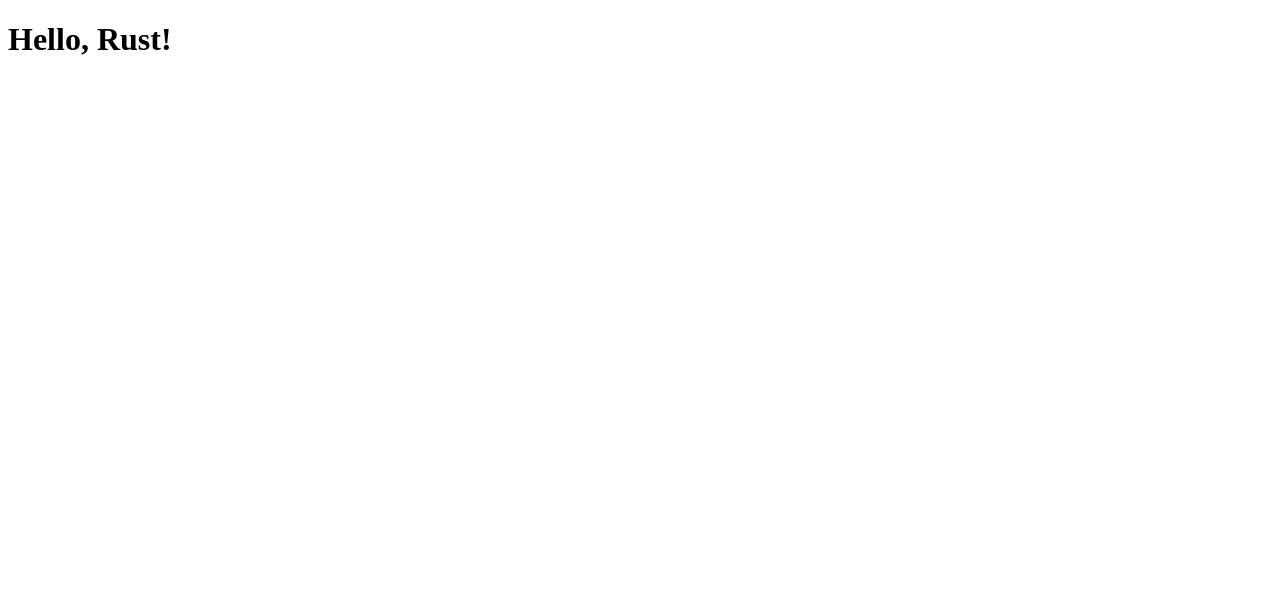
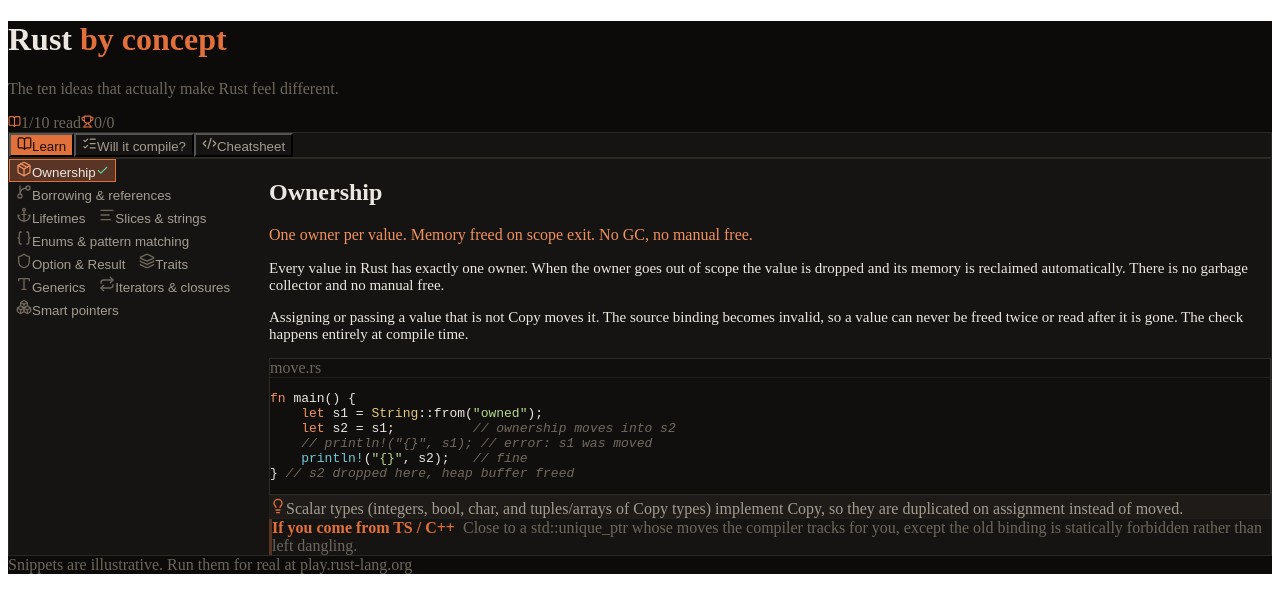
Before and after one commit to Mearman/learn-rust, a React (Vite) app: page / in a window 1280 px wide. Shown: the top 612 px of the page. Built offline with nearby package versions, Linux system fonts and the light colour scheme.

Commit message:
refactor: wire app shell with tabbed navigation
Replace placeholder App with the full Rust by Concept UI:
Learn, Challenge, and Cheatsheet tabs backed by the extracted
modules. Named exports throughout, strict type narrowing for
noUncheckedIndexedAccess compliance.

```diff
--- a/index.html
+++ b/index.html
@@ -3,7 +3,7 @@
     <head>
         <meta charset="utf-8" />
         <meta name="viewport" content="width=device-width, initial-scale=1" />
-        <title>Learn Rust</title>
+        <title>Rust by Concept</title>
     </head>
     <body>
         <div id="root"></div>
--- a/src/App.tsx
+++ b/src/App.tsx
@@ -1,3 +1,162 @@
+import { useState, useCallback } from "react";
+import { BookOpen, Code2, ListChecks, Trophy } from "lucide-react";
+import { C } from "./theme/colours.ts";
+import { LAYOUT_CSS } from "./theme/layout.ts";
+import { LESSONS } from "./learn/lessons.ts";
+import { LearnView } from "./learn/LearnView.tsx";
+import { ChallengeView, challengeReducer } from "./challenge/ChallengeView.tsx";
+import type {
+    ChallengeState,
+    ChallengeAction,
+} from "./challenge/ChallengeView.tsx";
+import { CheatsheetView } from "./cheatsheet/CheatsheetView.tsx";
+
+type Mode = "learn" | "challenge" | "cheatsheet";
+
+const TABS: readonly {
+    readonly id: Mode;
+    readonly label: string;
+    readonly icon: typeof BookOpen;
+}[] = [
+    { id: "learn", label: "Learn", icon: BookOpen },
+    { id: "challenge", label: "Will it compile?", icon: ListChecks },
+    { id: "cheatsheet", label: "Cheatsheet", icon: Code2 },
+];
+
+const FIRST_LESSON_ID = LESSONS[0]?.id ?? "ownership";
+
 export function App() {
-    return <h1>Hello, Rust!</h1>;
+    const [mode, setMode] = useState<Mode>("learn");
+    const [active, setActive] = useState(FIRST_LESSON_ID);
+    const [viewed, setViewed] = useState(() => new Set([FIRST_LESSON_ID]));
+    const [challenge, setChallenge] = useState<ChallengeState>({
+        index: 0,
+        answered: false,
+        guess: null,
+        correct: 0,
+        total: 0,
+    });
+
+    const dispatch = useCallback((action: ChallengeAction) => {
+        setChallenge((s) => challengeReducer(s, action));
+    }, []);
+
+    const selectLesson = useCallback((id: string) => {
+        setActive(id);
+        setViewed((prev) => {
+            const next = new Set(prev);
+            next.add(id);
+            return next;
+        });
+    }, []);
+
+    return (
+        <div
+            className="font-sans w-full min-h-screen"
+            style={{ background: C.bg, color: C.text }}
+        >
+            <style>{LAYOUT_CSS}</style>
+            <div className="max-w-4xl mx-auto px-4 sm:px-6 py-6 flex flex-col gap-6">
+                <header className="flex flex-col gap-4">
+                    <div className="flex items-end justify-between gap-4 flex-wrap">
+                        <div className="flex flex-col gap-1">
+                            <h1
+                                className="text-2xl sm:text-3xl font-bold m-0 tracking-tight"
+                                style={{ color: C.text }}
+                            >
+                                Rust{" "}
+                                <span style={{ color: C.accent }}>
+                                    by concept
+                                </span>
+                            </h1>
+                            <p
+                                className="text-sm m-0"
+                                style={{ color: C.faint }}
+                            >
+                                The ten ideas that actually make Rust feel
+                                different.
+                            </p>
+                        </div>
+                        <div
+                            className="flex items-center gap-4 text-xs font-mono"
+                            style={{ color: C.faint }}
+                        >
+                            <span className="flex items-center gap-1.5">
+                                <BookOpen
+                                    size={13}
+                                    style={{ color: C.accent }}
+                                />
+                                {viewed.size}/{LESSONS.length} read
+                            </span>
+                            <span className="flex items-center gap-1.5">
+                                <Trophy size={13} style={{ color: C.accent }} />
+                                {challenge.correct}/{challenge.total}
+                            </span>
+                        </div>
+                    </div>
+
+                    <nav
+                        className="flex gap-1 p-1 rounded-xl self-start"
+                        style={{
+                            background: C.panel,
+                            border: `1px solid ${C.border}`,
+                        }}
+                    >
+                        {TABS.map((t) => {
+                            const Icon = t.icon;
+                            const on = t.id === mode;
+                            return (
+                                <button
+                                    key={t.id}
+                                    onClick={() => {
+                                        setMode(t.id);
+                                    }}
+                                    className="flex items-center gap-2 rounded-lg px-3.5 py-2 text-sm font-medium transition-colors"
+                                    style={{
+                                        background: on
+                                            ? C.accent
+                                            : "transparent",
+                                        color: on ? "#1a0f08" : C.dim,
+                                    }}
+                                >
+                                    <Icon size={15} />
+                                    <span className="whitespace-nowrap">
+                                        {t.label}
+                                    </span>
+                                </button>
+                            );
+                        })}
+                    </nav>
+                </header>
+
+                <main
+                    className="rounded-2xl p-4 sm:p-6"
+                    style={{
+                        background: C.panel,
+                        border: `1px solid ${C.border}`,
+                    }}
+                >
+                    {mode === "learn" ? (
+                        <LearnView
+                            active={active}
+                            setActive={selectLesson}
+                            viewed={viewed}
+                        />
+                    ) : null}
+                    {mode === "challenge" ? (
+                        <ChallengeView state={challenge} dispatch={dispatch} />
+                    ) : null}
+                    {mode === "cheatsheet" ? <CheatsheetView /> : null}
+                </main>
+
+                <footer
+                    className="text-center text-xs"
+                    style={{ color: C.faint }}
+                >
+                    Snippets are illustrative. Run them for real at
+                    play.rust-lang.org
+                </footer>
+            </div>
+        </div>
+    );
 }
```
